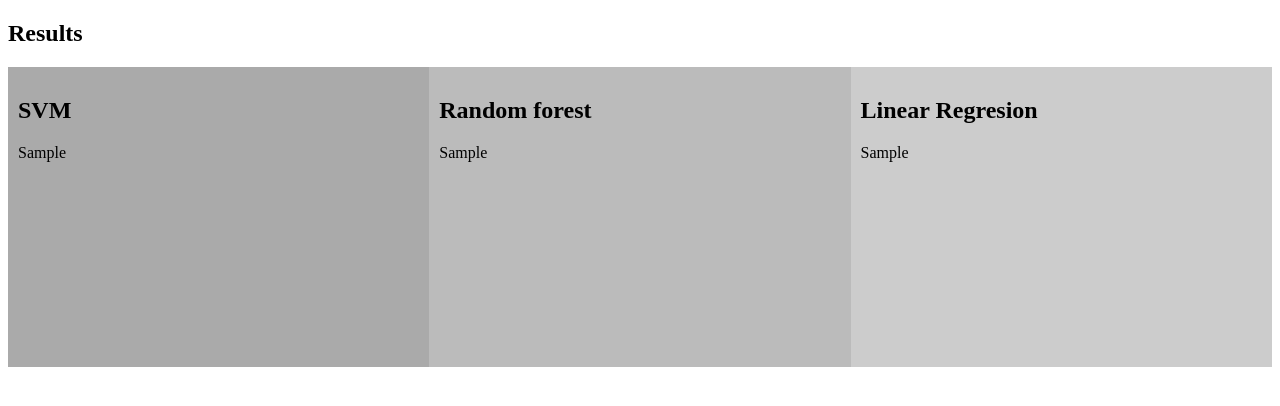
After one commit to BinilTomJose1278/HateSpeechDetection, a Flask app: template templates/index3.html in a window 1280 px wide. The commit adds this page. Shown: the top 406 px of the page. Run offline with Flask 3, Linux system fonts and the light colour scheme; the template is opened without the code that fills it: most values are stand-ins (such as "Sample title", 1, 10 or a date in 2020); parts of the project's set-up code (start-up, migrations or seed data) failed here and were passed over.

Commit message:
front end modified new page created for results

```diff
--- a/app.py
+++ b/app.py
@@ -1,4 +1,6 @@
 from flask import Flask, render_template, request, redirect, url_for, flash
+import nltk
+nltk.download('stopwords')
 from nltk.corpus import stopwords
 import pickle
 import re
@@ -73,7 +75,7 @@ def pred():
     mod1=model1(user)
     mod2=model2(user)
     mod3=model3(user)
-    return render_template('index.html',mod1=mod1,mod2=mod2,mod3=mod3)
+    return render_template('index3.html',mod1=mod1,mod2=mod2,mod3=mod3)
 
 
 
--- a/templates/index2.html
+++ b/templates/index2.html
@@ -162,7 +162,7 @@
         }
         .right-half {
           flex: 1;
-          background-image: url(glitter.jpg);
+          background-image: url('/static/glitter.jpg');
           background-size: cover;
           background-position: center;
           padding: 50px;
--- /dev/null
+++ b/templates/index3.html
@@ -0,0 +1,54 @@
+<!DOCTYPE html>
+<html lang="en">
+<head>
+    <meta charset="UTF-8">
+    <meta http-equiv="X-UA-Compatible" content="IE=edge">
+    <meta name="viewport" content="width=device-width, initial-scale=1.0">
+    <title>Results</title>
+</head>
+<body>
+
+    <style>
+        * {
+          box-sizing: border-box;
+        }
+
+
+        .column {
+          float: left;
+          width: 33.33%;
+          padding: 10px;
+          height: 300px;
+        }
+
+
+        .row:after {
+          content: "";
+          display: table;
+          clear: both;
+        }
+        </style>
+        </head>
+        <body>
+
+        <h2>Results</h2>
+        <form action="/op" method="post">
+        <div class="row">
+          <div class="column" style="background-color:#aaa;">
+            <h2>SVM</h2>
+            <p>{{mod1}}</p>
+          </div>
+          <div class="column" style="background-color:#bbb;">
+            <h2>Random forest</h2>
+            <p>{{mod2}}</p>
+          </div>
+          <div class="column" style="background-color:#ccc;">
+            <h2>Linear Regresion</h2>
+            <p>{{mod3}}</p>
+          </div>
+        </div>
+    </form>
+        </body>
+
+</body>
+</html>
```
Also changed, not shown: templates/index1.html (+19 -6 lines).
